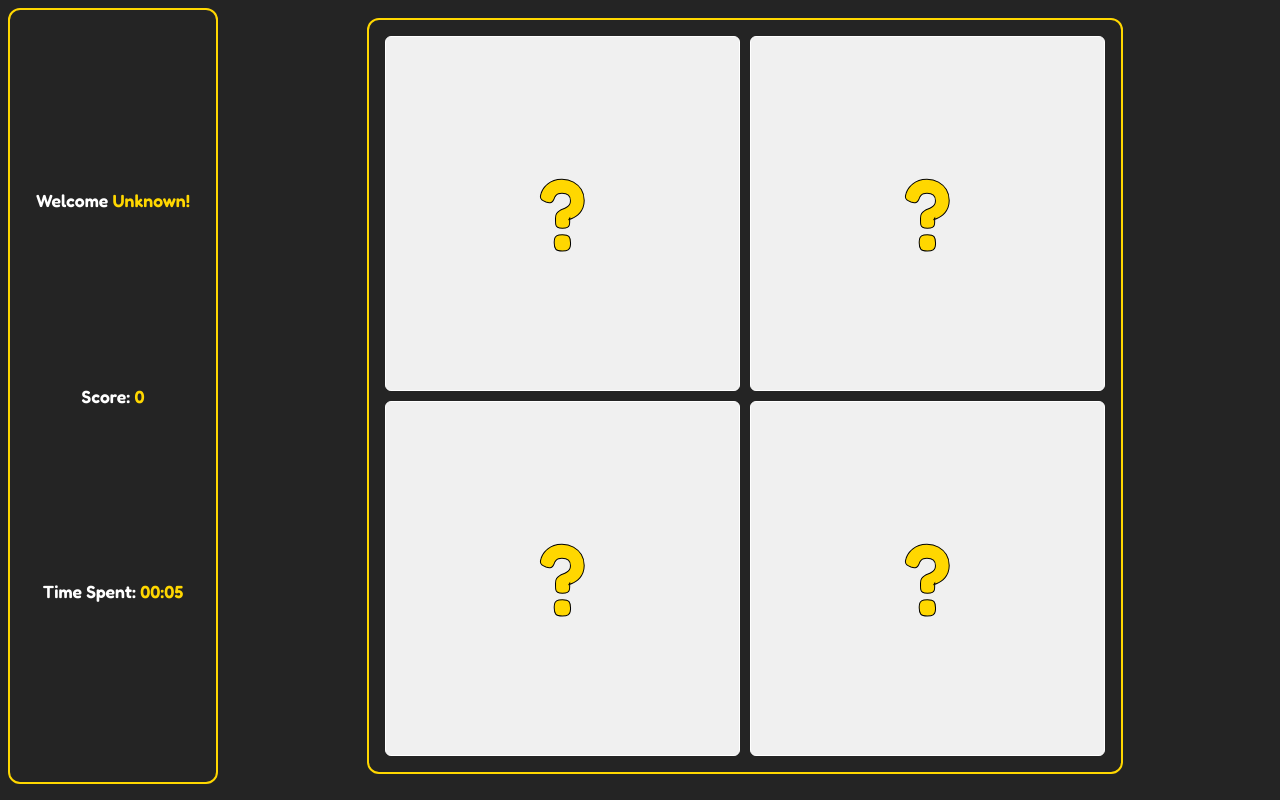
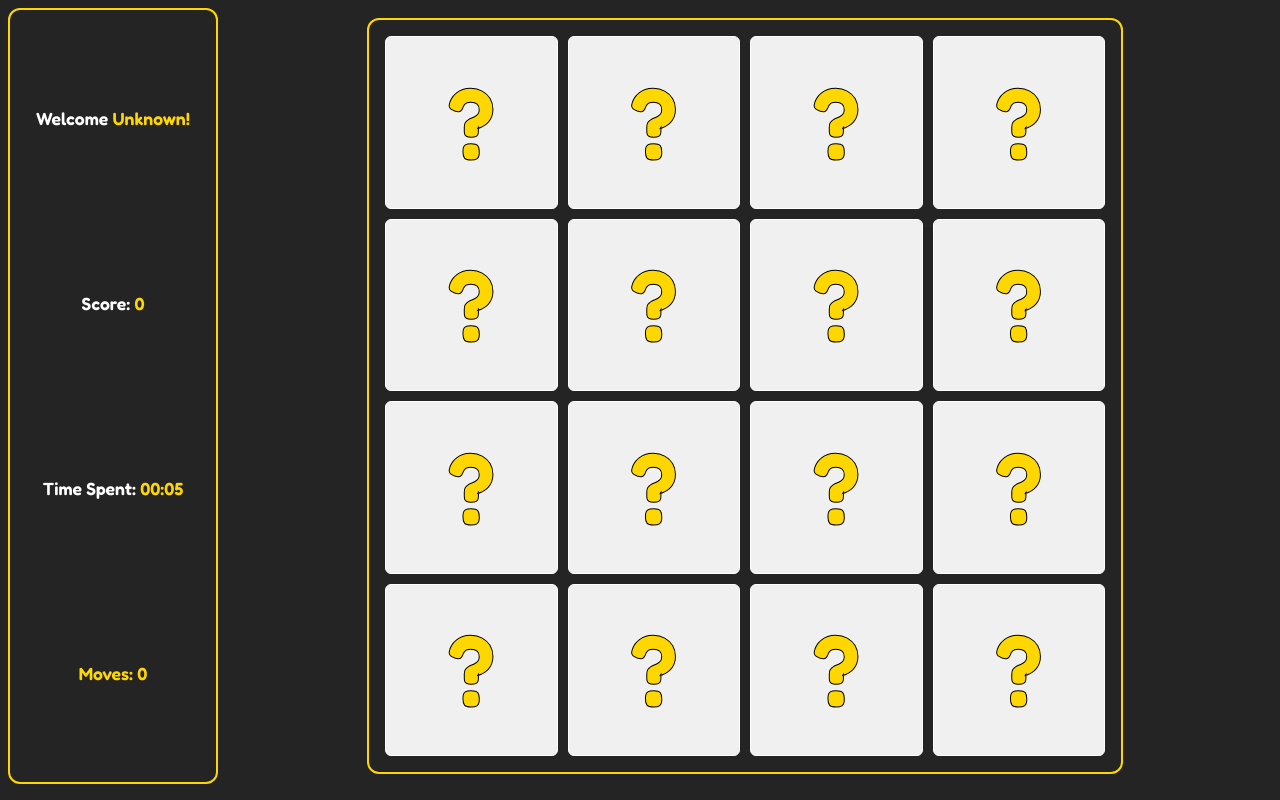
Before and after one commit to Hadi87s/Memory-Card-Game, a React (Vite) app: page /game in a window 1280 px wide. Built offline with nearby package versions, Linux system fonts and the light colour scheme.

Commit message:
fixing a double click bug and adding the Moves count

```diff
--- a/src/App.css
+++ b/src/App.css
@@ -18,7 +18,7 @@ body {
   color: gold;
   display: flex;
   flex-direction: column;
-  justify-content: space-evenly;
+  justify-content: space-around;
   align-items: center;
   font-size: 1.1rem;
 }
--- a/src/screens/game.screen.tsx
+++ b/src/screens/game.screen.tsx
@@ -7,17 +7,24 @@ import { createGameBoard } from "../utils/game.util";
 import { authContext } from "../providers/authProvider";
 
 const GameScreen = () => {
-  const CURRENT_LEVEL = ELevels.EASY;
+  const CURRENT_LEVEL = ELevels.MEDIUM;
   const MAX_SCORE = CURRENT_LEVEL ** 2 / 2;
+  const { username, score, setPlayerScore } = useContext(authContext);
+  const intervalID = useRef<number>(0);
   const [cards, setCards] = useState<ICard[]>(createGameBoard(CURRENT_LEVEL));
   const [isComparing, setIsComparing] = useState(false);
-  const { username, score, setPlayerScore } = useContext(authContext);
   const [invokedCard, setInvokedCard] = useState<ICard[]>([]);
   const [elapsedTime, setElapsedTime] = useState<number>(0);
   const [isPuzzleComplete, clearIfComplete] = useState<boolean>(false);
-  const intervalID = useRef<number>(0);
+  const [tries, setTries] = useState<number>(0);
+
   const handleOnClick = (clickedCard: ICard) => {
-    if (!isComparing && !clickedCard.isFigured && invokedCard.length < 2) {
+    if (
+      !isComparing &&
+      !clickedCard.isFigured &&
+      !clickedCard.isRevealed &&
+      invokedCard.length < 2
+    ) {
       updateCards(clickedCard, true);
       setInvokedCard((oldInvoked) => [...oldInvoked, clickedCard]);
     }
@@ -26,7 +33,7 @@ const GameScreen = () => {
   const updateCards = (clickedCard: ICard, check: boolean) => {
     const updatedCards = cards.map((card) => {
       return card.id == clickedCard.id
-        ? { ...card, isFlipped: check, visible: check }
+        ? { ...card, isFlipped: check, visible: check, isRevealed: true }
         : card;
     });
     setCards(() => updatedCards);
@@ -53,6 +60,7 @@ const GameScreen = () => {
   useEffect(() => {
     if (invokedCard.length === 2) {
       setIsComparing(true); // Disable further clicks
+      setTries(tries + 1);
       const [firstCard, secondCard] = invokedCard;
 
       if (firstCard.value === secondCard.value) {
@@ -75,7 +83,7 @@ const GameScreen = () => {
         setTimeout(() => {
           const updatedCards = cards.map((card) =>
             card.id === firstCard.id || card.id === secondCard.id
-              ? { ...card, isFlipped: false, visible: false }
+              ? { ...card, isFlipped: false, visible: false, isRevealed: false } // Resetting the cards to the initial state
               : card
           );
           setCards(updatedCards);
@@ -104,6 +112,7 @@ const GameScreen = () => {
             {formatTime(elapsedTime)}
           </span>
         </div>
+        <div className="tries">Moves: {tries}</div>
       </div>
       <div className={`placeholder game Level_${CURRENT_LEVEL}`}>
         {cards.map((card, index) => (
--- a/src/types/@types.ts
+++ b/src/types/@types.ts
@@ -12,4 +12,5 @@ export interface ICard {
   option: number;
   isFlipped: boolean;
   isFigured: boolean;
+  isRevealed: boolean;
 }
--- a/src/utils/game.util.ts
+++ b/src/utils/game.util.ts
@@ -17,6 +17,7 @@ export const createGameBoard = (level: ELevels): ICard[] => {
         option: index + 11,
         isFlipped: false,
         isFigured: false,
+        isRevealed: false,
       };
     else
       return {
@@ -26,6 +27,7 @@ export const createGameBoard = (level: ELevels): ICard[] => {
         option: index + 10,
         isFlipped: false,
         isFigured: false,
+        isRevealed: false,
       };
   }).sort(() => Math.random() - 0.5);
   return cards;
```
